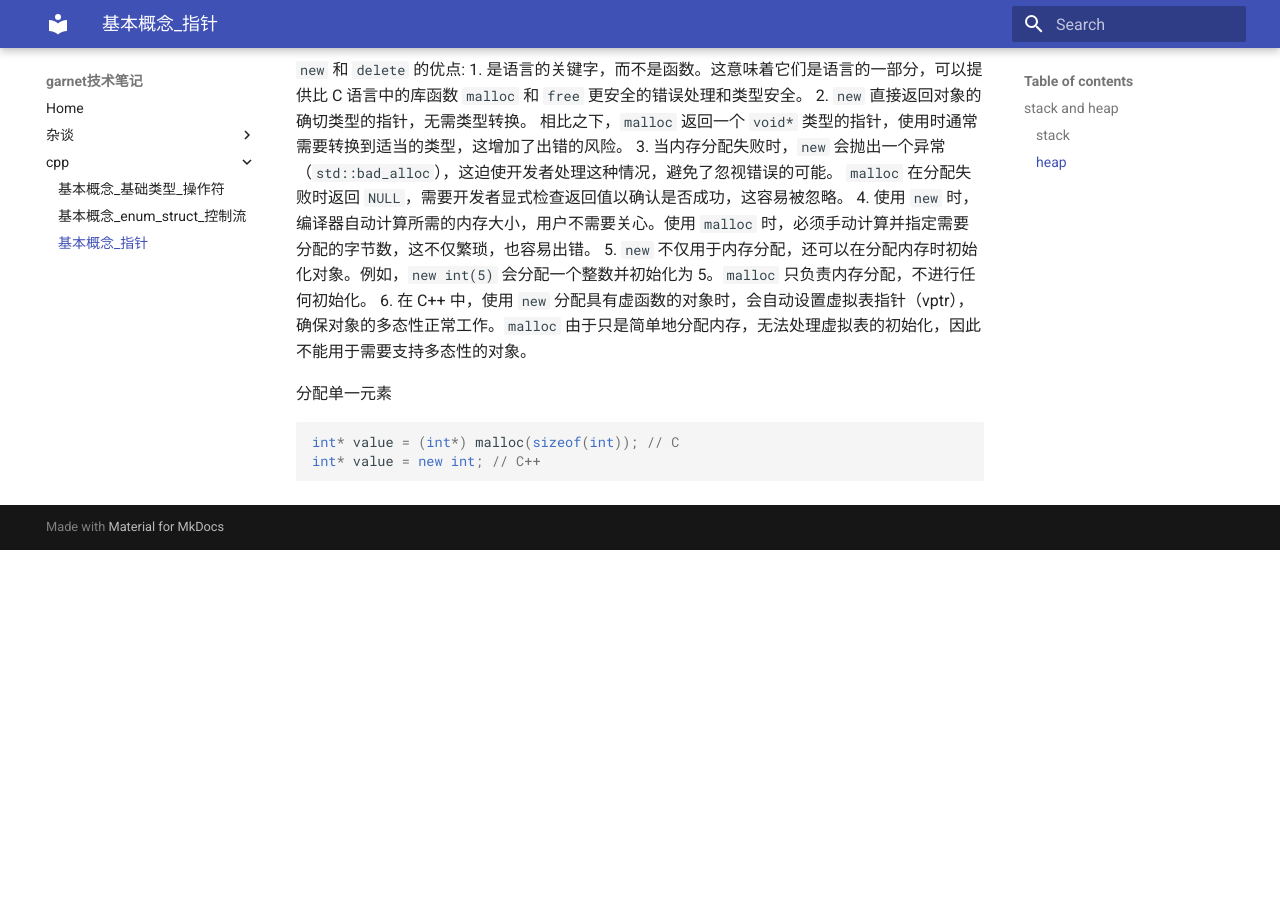
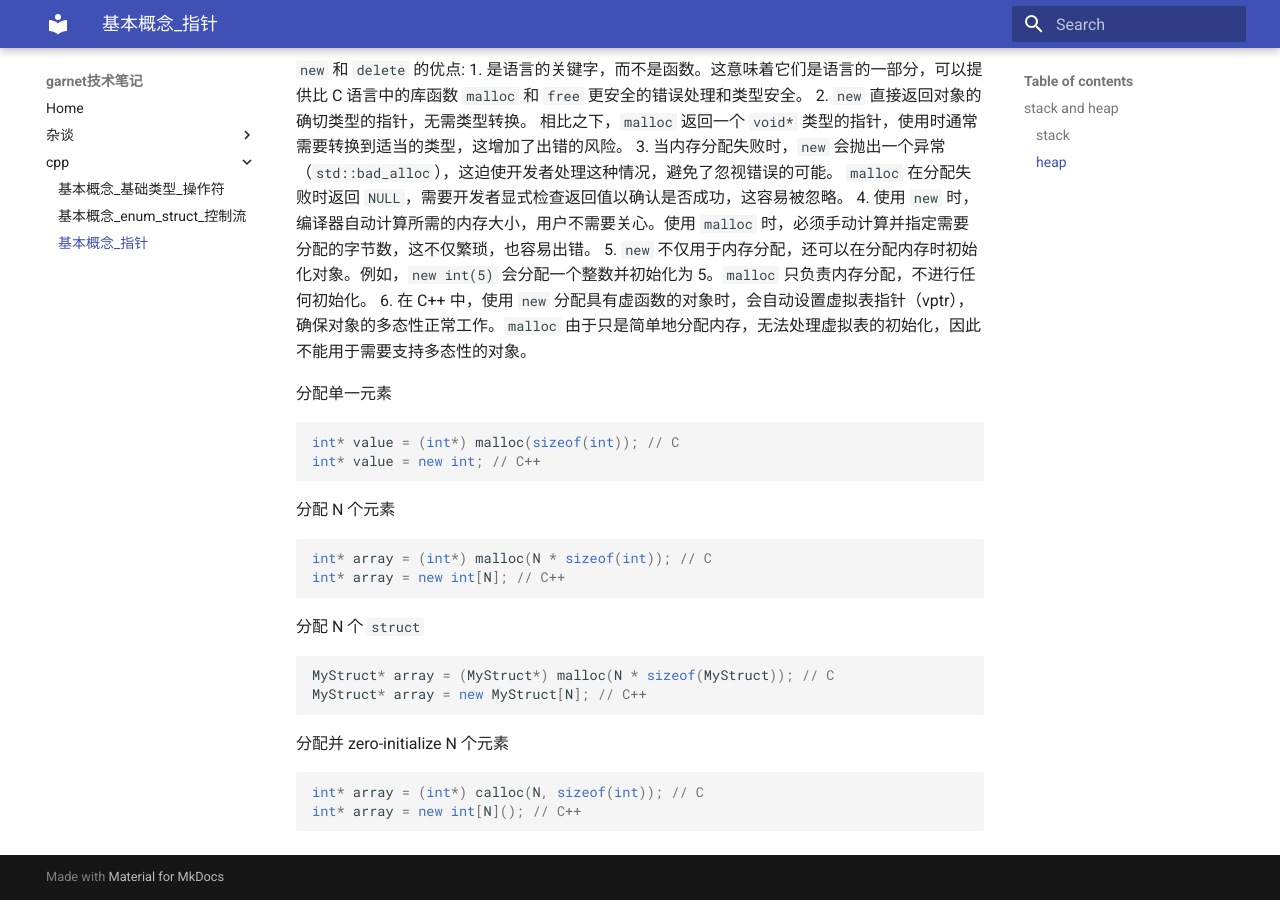
Before and after one commit to ymma98/technotes, an MkDocs documentation site: the page built from docs/cpp/基本概念_指针.md, in a window 1280 px wide and 900 px high, scrolled down 2178 px. Built offline with MkDocs 1.6.1 and Material for MkDocs 9.7.7, drawn with Linux system fonts in a browser that asks for light colours; before the commit the page ends 2728 px from its top, so only the background shows below that.

Commit message:
docs/cpp/基本概念_指针.md updated from https://stackedit.cn/

````diff
--- a/docs/cpp/基本概念_指针.md
+++ b/docs/cpp/基本概念_指针.md
@@ -83,11 +83,30 @@ int* value = (int*) malloc(sizeof(int)); // C
 int* value = new int; // C++
 ```
 
+分配 N 个元素
+```cpp
+int* array = (int*) malloc(N * sizeof(int)); // C
+int* array = new int[N]; // C++
+```
+
+分配 N  个 `struct`
+```cpp
+MyStruct* array = (MyStruct*) malloc(N * sizeof(MyStruct)); // C
+MyStruct* array = new MyStruct[N]; // C++
+```
+
+分配并 zero-initialize N 个元素
+```cpp
+int* array = (int*) calloc(N, sizeof(int)); // C
+int* array = new int[N](); // C++
+```
+
+
+
 
 
 <!--stackedit_data:
-eyJoaXN0b3J5IjpbLTQyNDM0MDEyMSw3Njg4NDQ0MSwtNDM4Mj
-gxMzA3LDE5ODczMjg3MTEsMTAwOTgzMjM1NSwtMTQ5MTczNTI1
-OCwtMTAzODA5MjE4NywtMTY0MTE0MTkyNSwxNjYyODc5MTRdfQ
-==
+eyJoaXN0b3J5IjpbNjc1MTQ1MjUwLDc2ODg0NDQxLC00MzgyOD
+EzMDcsMTk4NzMyODcxMSwxMDA5ODMyMzU1LC0xNDkxNzM1MjU4
+LC0xMDM4MDkyMTg3LC0xNjQxMTQxOTI1LDE2NjI4NzkxNF19
 -->
````
